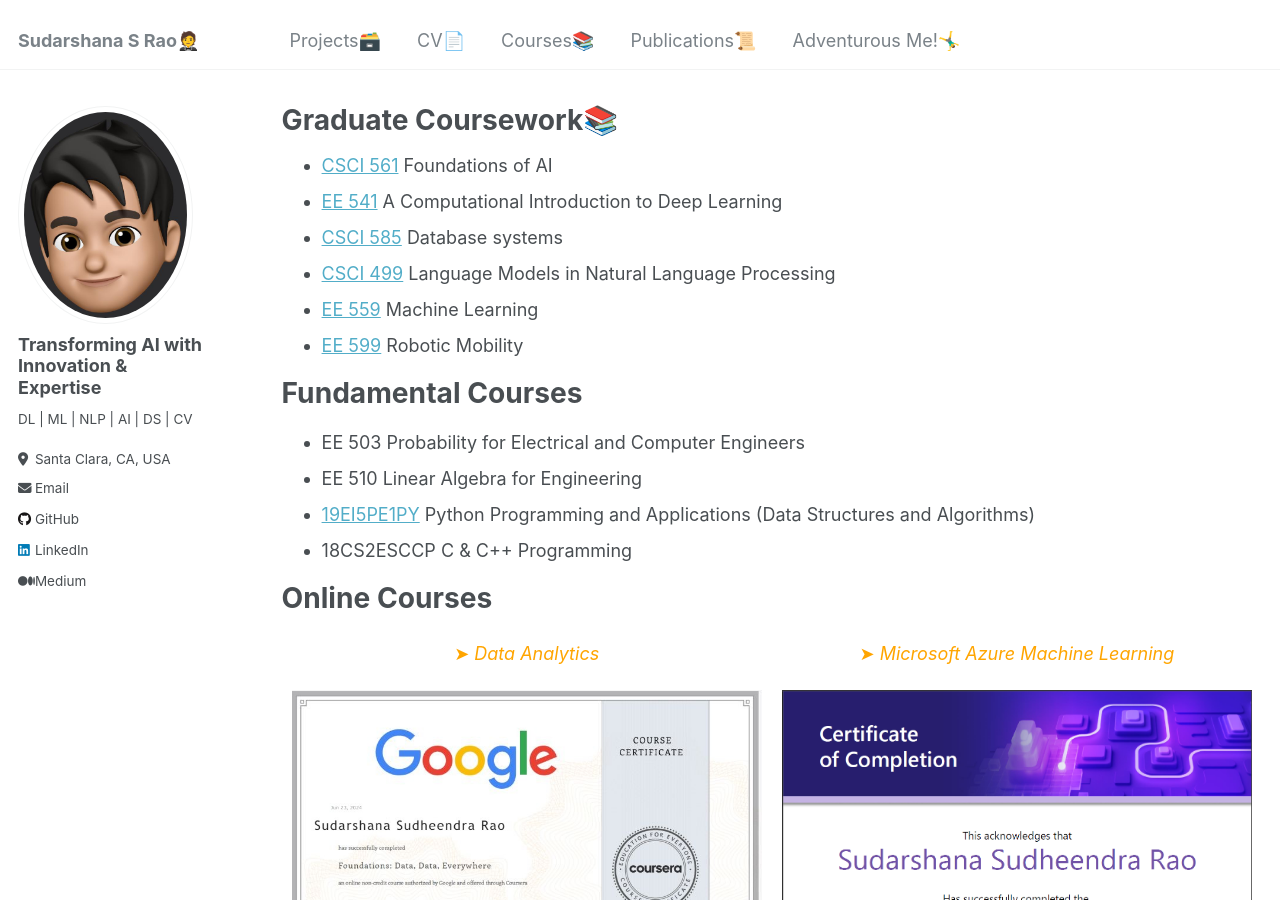
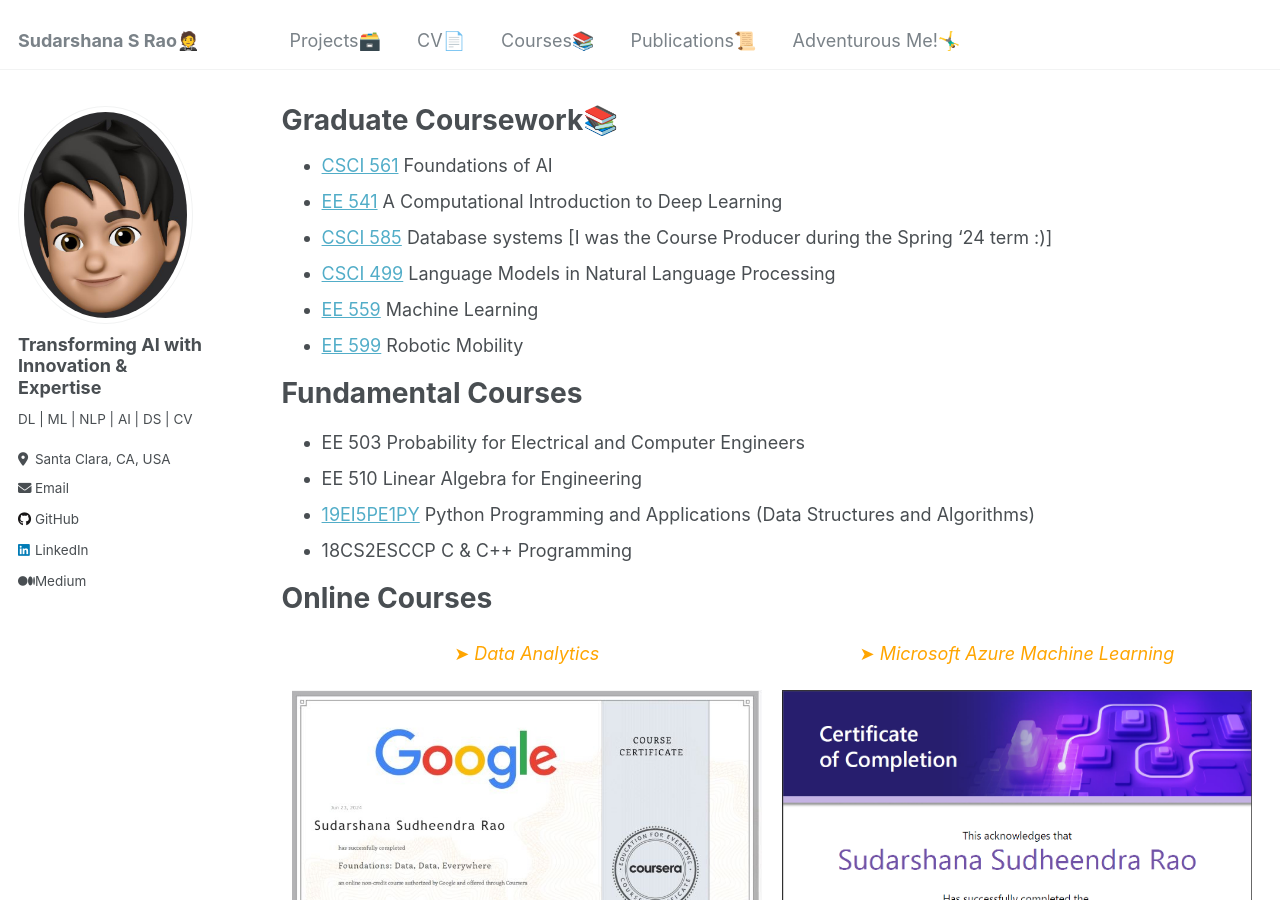
Before and after one commit to SudarshanaSRao/SudarshanaSRao.github.io, a Jekyll site: the page built from _pages/courses.md, in a window 1280 px wide and 900 px high. Built offline with Jekyll 4.4.1, drawn with Linux system fonts in a browser that asks for light colours.

Commit message:
Update courses.md

```diff
--- a/_pages/courses.md
+++ b/_pages/courses.md
@@ -12,7 +12,7 @@ redirect_from:
 
 * [CSCI 561](https://github.com/SudarshanaSRao/CSCI561-AI_USC) Foundations of AI
 * [EE 541](https://github.com/SudarshanaSRao/EE541-Deep_Learning-USC)   A Computational Introduction to Deep Learning
-* [CSCI 585](https://github.com/SudarshanaSRao/USC_CSCI-585_Database-Systems) Database systems
+* [CSCI 585](https://github.com/SudarshanaSRao/USC_CSCI-585_Database-Systems) Database systems [I was the Course Producer during the Spring '24 term :)]
 * [CSCI 499](https://github.com/SudarshanaSRao/CSCI-499_LMs-in-NLP_USC) Language Models in Natural Language Processing
 * [EE 559](https://github.com/SudarshanaSRao/EE559-Machine_Learning-USC)   Machine Learning
 * [EE 599](https://github.com/SudarshanaSRao/USC_EE-599_Robotics)   Robotic Mobility
```
